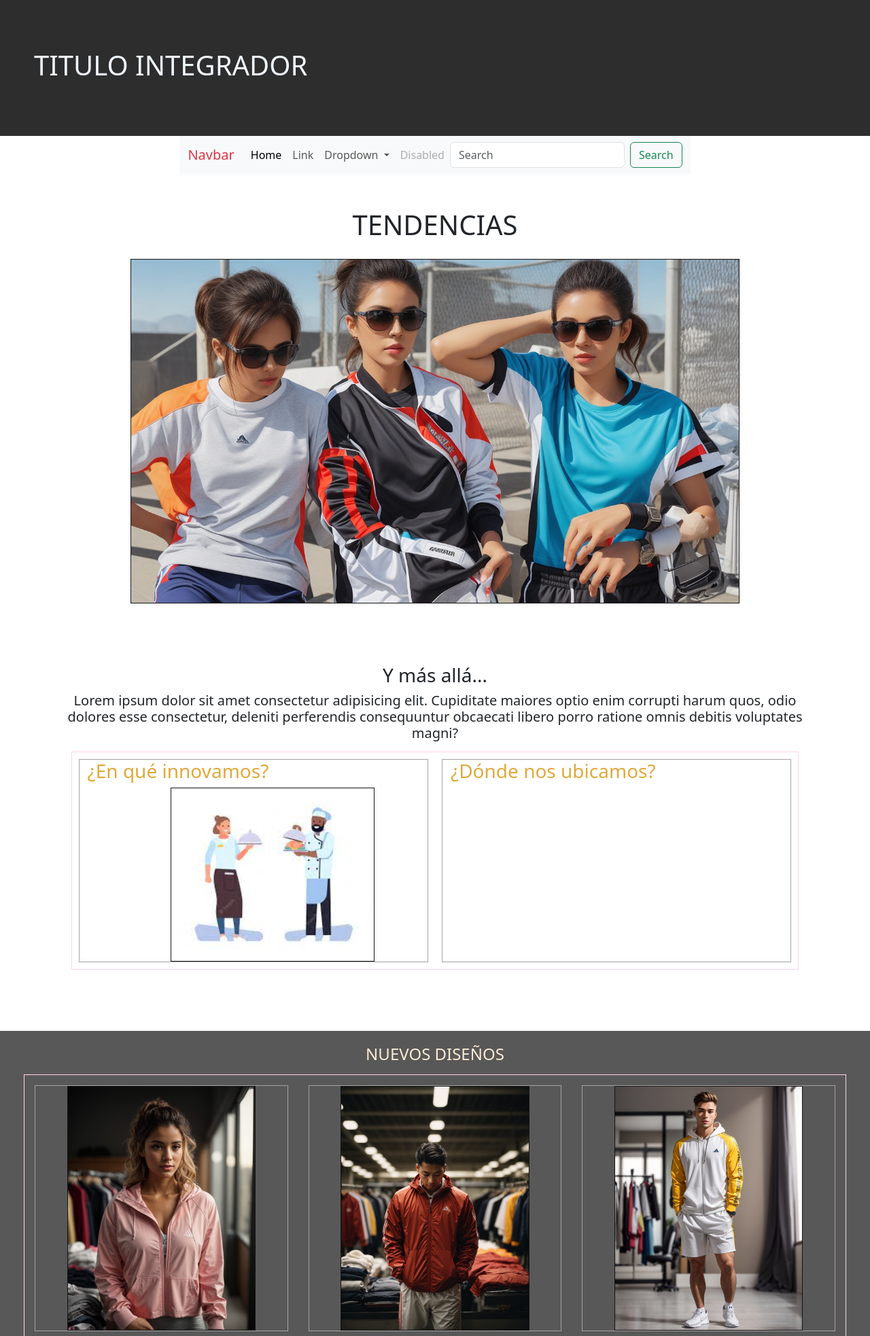
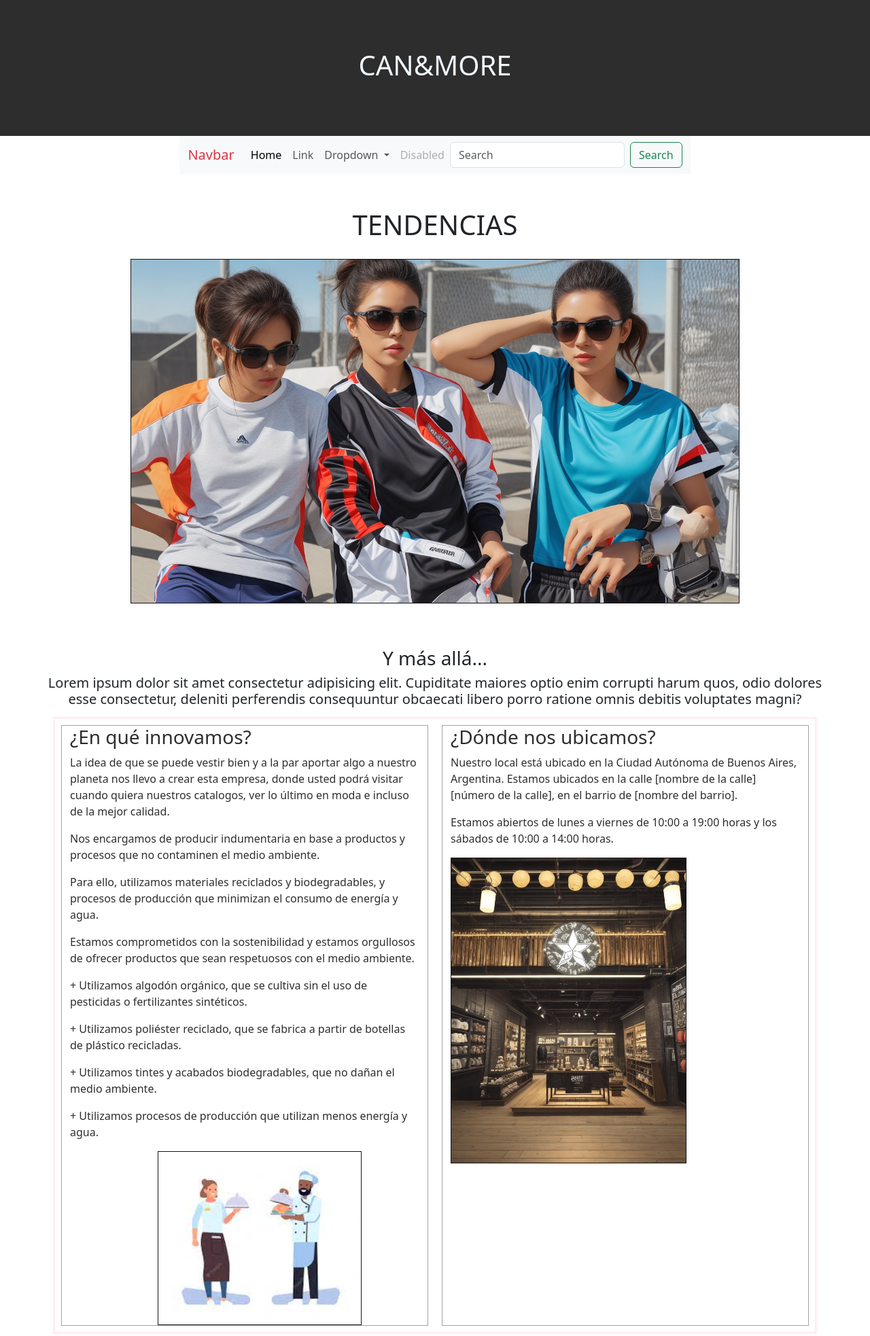
Before and after one commit to LaimeFacundo/GENT-INTEGRADOR-STAGE2-FacundoLaime, a PHP site: page /HTML/index.html in a window 1280 px wide. Shown: the top 1966 px of the page at 68% size. Run offline with PHP 8.4, Linux system fonts and the light colour scheme.

Commit message:
Actualizacion diseño

```diff
--- a/CSS/cssPagina.css
+++ b/CSS/cssPagina.css
@@ -5,15 +5,14 @@
     background-color: rgb(45, 45, 45);
     display: flex;
     flex-direction: row;
-    justify-content: space-between;
+    justify-content: center;
     align-items: center;
 
 }
 
 .encabezado > h1 {
 color: aliceblue;
-margin-left: 50px;
-
+text-align: center;
 }
 .encabezado > img {
 
@@ -43,7 +42,7 @@ color: white;
 
 }
 .mainTexto {
-    margin: 7%;
+    margin: 5%;
 }
 #extra1{
   text-align: center;
@@ -89,6 +88,7 @@ background-color: rgb(89, 88, 88);
 color: antiquewhite;
 text-align: center;
 
+
 }
 .imgSectionMain > div > .row,
 .imgSectionMain > div > .col
--- a/HTML/index.html
+++ b/HTML/index.html
@@ -31,7 +31,7 @@
 
         <div class="encabezado">
 
-                <h1>TITULO INTEGRADOR</h1>
+                <h1>CAN&MORE</h1>
 
          <!--     <img src="../IMG/logotipo1Test.png" alt="logotipo"> -->
         </div>
@@ -139,12 +139,41 @@
         <h3>Y más allá...</h3>
         <h5>Lorem ipsum dolor sit amet consectetur adipisicing elit. Cupiditate maiores optio enim corrupti harum quos, odio dolores esse consectetur, deleniti perferendis consequuntur obcaecati libero porro ratione omnis debitis voluptates magni?</h5>
     </div>
-    <div class="columnasMain" style="color: rgb(224, 169, 59);">
+    <div class="columnasMain" style="color: rgb(46, 46, 46);">
 
     <div class="row">
     <div class="col">
     <div class="Principal1">
     <h3>¿En qué innovamos?</h3>
+    <p>La idea de que se puede vestir bien y a la par aportar algo a nuestro planeta
+      nos llevo a crear esta empresa, donde usted podrá visitar cuando quiera nuestros catalogos, ver lo
+      último en moda e incluso de la mejor calidad.
+    </p>
+
+    <p>
+      Nos encargamos de producir indumentaria en base a productos y procesos que no contaminen
+      el medio ambiente.
+
+    </p>
+    <p>
+
+      Para ello, utilizamos materiales reciclados y biodegradables, y procesos de producción que minimizan el consumo de energía y agua.
+
+    </p>
+        <p>
+      Estamos comprometidos con la sostenibilidad y estamos orgullosos de ofrecer productos que sean respetuosos con el medio ambiente.
+    </p>
+    <p>      + Utilizamos algodón orgánico, que se cultiva sin el uso de pesticidas o fertilizantes sintéticos.
+</p>
+    <p>      + Utilizamos poliéster reciclado, que se fabrica a partir de botellas de plástico recicladas.
+</p>
+    <p>      + Utilizamos tintes y acabados biodegradables, que no dañan el medio ambiente.
+</p>
+    <p>      + Utilizamos procesos de producción que utilizan menos energía y agua.
+</p>
+
+
+
     <img  class="iconchefsIMG"  src="../IMG/jpgjChefsIcon.jpg" alt="icon" width="200px" height="auto">
 
     </div>
@@ -155,6 +184,13 @@
     <div class="col">
         <div>
     <h3>¿Dónde nos ubicamos?</h3>
+    <p>Nuestro local está ubicado en la Ciudad Autónoma de Buenos Aires, Argentina. Estamos ubicados en la calle [nombre de la calle] [número de la calle], en el barrio de [nombre del barrio].</p>
+
+    <p>Estamos abiertos de lunes a viernes de 10:00 a 19:00 horas y los sábados de 10:00 a 14:00 horas.
+    </p>
+
+<img src="../IMAGENES/local/Absolute_Reality_v16_Make_a_cloth_sport_and_urban_shop_candle_0.jpg" alt="lugar" style="height: 450px; width: auto; margin: 0 auto;">
+
 
 
     </div>
```
Also changed, not shown: IMAGENES/local/Absolute_Reality_v16_Make_a_cloth_sport_and_urban_shop_candle_0.jpg (added).
